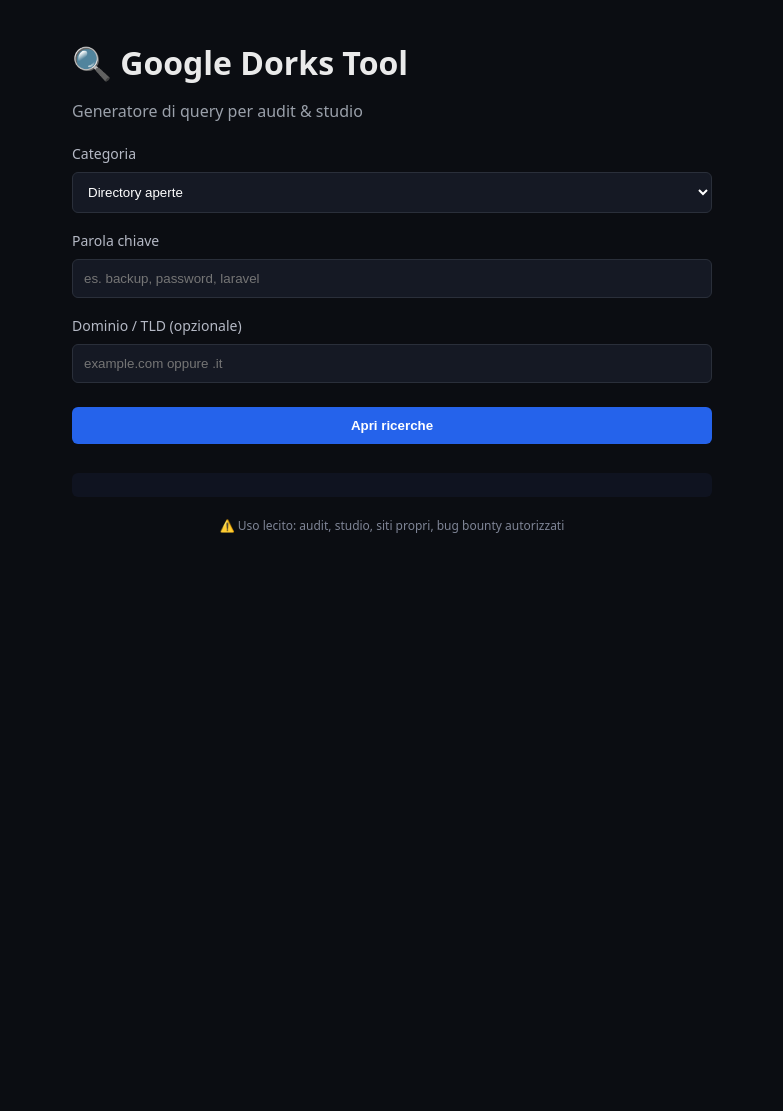
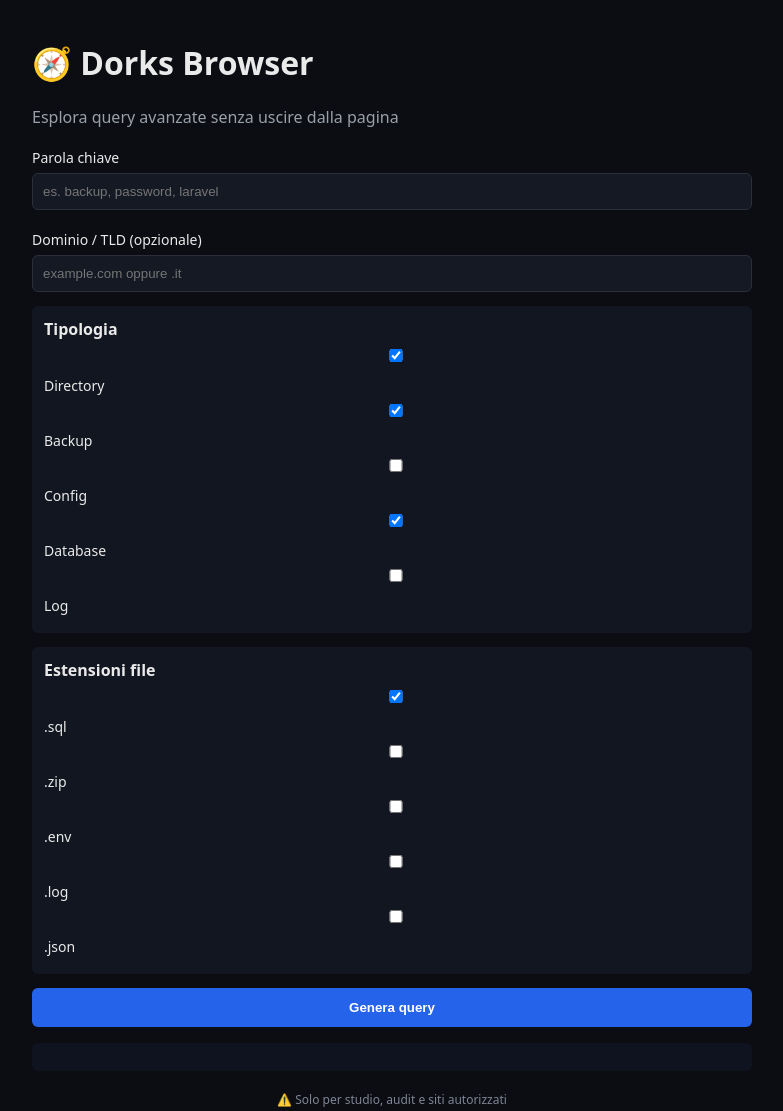
Before and after one commit to pazzovalerio/dorks-search-tool, a plain HTML site: page index.html in a window 1280 px wide. Shown: the whole page, without its empty margins (248-1031 px from the left). Before the commit the page ends 800 px from the top, so only its background shows below. Drawn offline with Linux system fonts and the light colour scheme.

Commit message:
Rebuild tool as in-page Dorks Browser with filters

```diff
--- a/assets/app.js
+++ b/assets/app.js
@@ -1,35 +1,43 @@
-let DORKS = {};
+const BASE_QUERIES = {
+  directory: kw => `intitle:"index of" "${kw}"`,
+  backup: kw => `intitle:"index of" "backup" "${kw}"`,
+  config: kw => `filetype:env "${kw}"`,
+  database: kw => `filetype:sql "${kw}"`,
+  logs: kw => `filetype:log "${kw}"`
+};
 
-fetch('data/dorks.json')
-  .then(r => r.json())
-  .then(data => {
-    DORKS = data;
-    const sel = document.getElementById('category');
-    Object.keys(data).forEach(k => {
-      sel.innerHTML += `<option value="${k}">${data[k].label}</option>`;
-    });
-  });
-
-document.getElementById('searchBtn').onclick = () => {
+document.getElementById('run').onclick = () => {
   const kw = keyword.value.trim();
   const siteVal = site.value.trim();
-  const cat = category.value;
 
   if (!kw) {
     alert("Inserisci una parola chiave");
     return;
   }
 
-  let html = "";
+  const types = [...document.querySelectorAll('.type:checked')].map(e => e.value);
+  const exts  = [...document.querySelectorAll('.ext:checked')].map(e => e.value);
 
-  DORKS[cat].queries.forEach(q => {
-    let query = q.replaceAll('{{keyword}}', kw);
-    if (siteVal) query = `site:${siteVal} ` + query;
+  let out = "";
 
-    const url = "https://www.google.com/search?q=" + encodeURIComponent(query);
+  types.forEach(t => {
+    let q = BASE_QUERIES[t](kw);
 
-    html += `🔍 <a href="${url}" target="_blank">${query}</a>\n\n`;
+    if (exts.length && t !== "directory") {
+      exts.forEach(ext => {
+        let fq = q.replace(/filetype:\w+/, `filetype:${ext}`);
+        if (siteVal) fq = `site:${siteVal} ` + fq;
+        const url = "https://www.google.com/search?q=" + encodeURIComponent(fq);
+        out += `🔍 <a href="${url}" target="_blank">${fq}</a>\n`;
+      });
+    } else {
+      if (siteVal) q = `site:${siteVal} ` + q;
+      const url = "https://www.google.com/search?q=" + encodeURIComponent(q);
+      out += `🔍 <a href="${url}" target="_blank">${q}</a>\n`;
+    }
+
+    out += "\n";
   });
 
-  output.innerHTML = html;
+  results.innerHTML = out || "Nessuna query generata";
 };
--- a/assets/style.css
+++ b/assets/style.css
@@ -1,19 +1,17 @@
 * { box-sizing: border-box; }
 
 body {
-  margin: 0;
   background: #0b0d12;
   color: #eaeaea;
   font-family: system-ui, sans-serif;
+  margin: 0;
 }
 
 .app {
-  max-width: 680px;
+  max-width: 760px;
   margin: auto;
   padding: 20px;
 }
-
-h1 { margin-bottom: 4px; }
 
 .subtitle {
   color: #9aa0aa;
@@ -21,35 +19,55 @@
 }
 
 label {
+  display: block;
+  margin: 6px 0;
   font-size: 14px;
-  color: #b5b9c5;
 }
 
-input, select, button {
+input[type="text"], input {
   width: 100%;
-  padding: 11px;
-  margin: 8px 0 16px;
+  padding: 10px;
+  margin-bottom: 14px;
   background: #151924;
   border: 1px solid #2a2f3a;
   color: #fff;
   border-radius: 6px;
 }
 
+.box {
+  background: #121620;
+  padding: 12px;
+  border-radius: 6px;
+  margin-bottom: 14px;
+}
+
 button {
+  width: 100%;
+  padding: 12px;
   background: #2563eb;
   border: none;
+  border-radius: 6px;
+  color: #fff;
   font-weight: bold;
   cursor: pointer;
 }
 
-button:hover { opacity: 0.9; }
-
 pre {
   background: #0f1320;
-  padding: 12px;
+  padding: 14px;
   border-radius: 6px;
+  margin-top: 16px;
   white-space: pre-wrap;
   font-size: 13px;
+}
+
+pre a {
+  color: #60a5fa;
+  text-decoration: none;
+}
+
+pre a:hover {
+  text-decoration: underline;
 }
 
 footer {
@@ -58,15 +76,3 @@
   color: #7f8596;
   text-align: center;
 }
-
-/* ===============================
-   Risultati cliccabili
-=============================== */
-pre a {
-  color: #60a5fa;
-  text-decoration: none;
-}
-
-pre a:hover {
-  text-decoration: underline;
-}
--- a/index.html
+++ b/index.html
@@ -2,18 +2,15 @@
 <html lang="it">
 <head>
   <meta charset="UTF-8">
-  <title>Google Dorks Tool</title>
+  <title>Dorks Browser</title>
   <meta name="viewport" content="width=device-width, initial-scale=1">
   <link rel="stylesheet" href="assets/style.css">
 </head>
 <body>
 
 <div class="app">
-  <h1>🔍 Google Dorks Tool</h1>
-  <p class="subtitle">Generatore di query per audit & studio</p>
-
-  <label>Categoria</label>
-  <select id="category"></select>
+  <h1>🧭 Dorks Browser</h1>
+  <p class="subtitle">Esplora query avanzate senza uscire dalla pagina</p>
 
   <label>Parola chiave</label>
   <input id="keyword" placeholder="es. backup, password, laravel">
@@ -21,12 +18,30 @@
   <label>Dominio / TLD (opzionale)</label>
   <input id="site" placeholder="example.com oppure .it">
 
-  <button id="searchBtn">Apri ricerche</button>
+  <div class="box">
+    <strong>Tipologia</strong>
+    <label><input type="checkbox" class="type" value="directory" checked> Directory</label>
+    <label><input type="checkbox" class="type" value="backup" checked> Backup</label>
+    <label><input type="checkbox" class="type" value="config"> Config</label>
+    <label><input type="checkbox" class="type" value="database" checked> Database</label>
+    <label><input type="checkbox" class="type" value="logs"> Log</label>
+  </div>
 
-  <pre id="output"></pre>
+  <div class="box">
+    <strong>Estensioni file</strong>
+    <label><input type="checkbox" class="ext" value="sql" checked> .sql</label>
+    <label><input type="checkbox" class="ext" value="zip"> .zip</label>
+    <label><input type="checkbox" class="ext" value="env"> .env</label>
+    <label><input type="checkbox" class="ext" value="log"> .log</label>
+    <label><input type="checkbox" class="ext" value="json"> .json</label>
+  </div>
+
+  <button id="run">Genera query</button>
+
+  <pre id="results"></pre>
 
   <footer>
-    ⚠️ Uso lecito: audit, studio, siti propri, bug bounty autorizzati
+    ⚠️ Solo per studio, audit e siti autorizzati
   </footer>
 </div>
 
```
Also changed, not shown: 2 other files.
